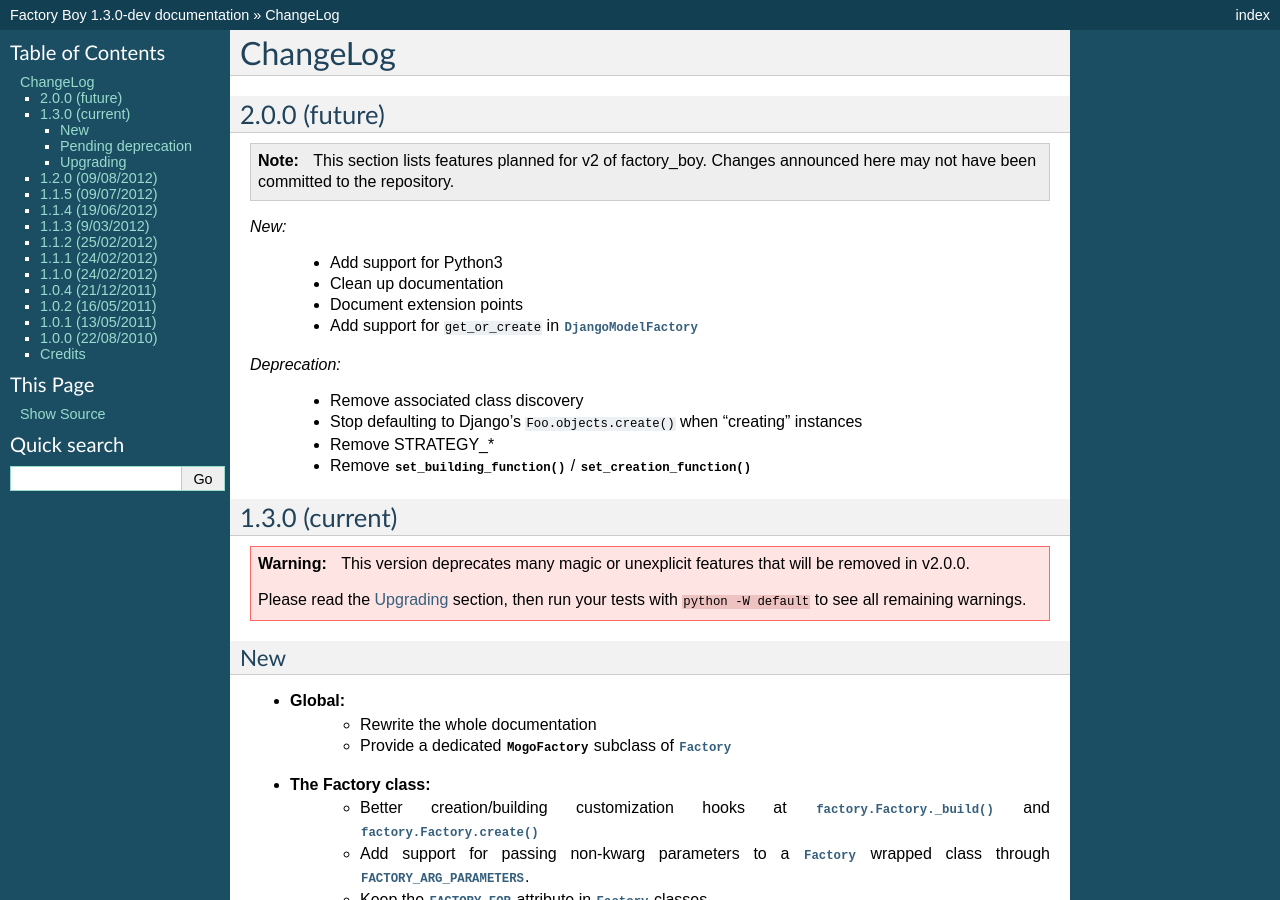
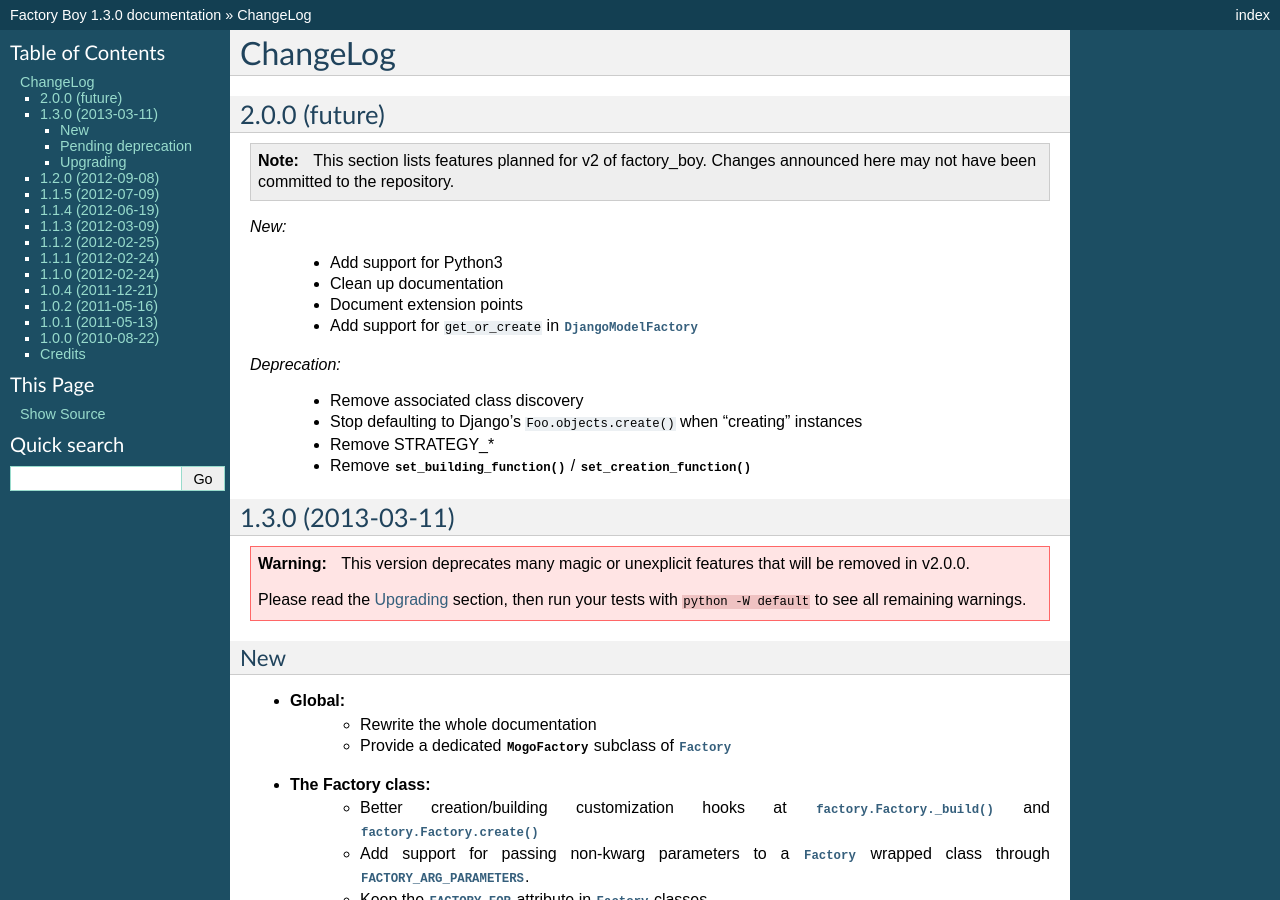
Before and after one commit to FactoryBoy/factory_boy, a Sphinx documentation site: the page built from docs/changelog.rst, in a window 1280 px wide and 900 px high. Built offline with Sphinx 7.4.7, drawn with Linux system fonts in a browser that asks for light colours; some of the changed text lies outside the part shown.

Commit message:
Version bump to 1.3.0
Signed-off-by: Raphaël Barrois <raphael.barrois@polyconseil.fr>

```diff
--- a/docs/changelog.rst
+++ b/docs/changelog.rst
@@ -21,8 +21,8 @@
     - Remove :meth:`~factory.Factory.set_building_function` / :meth:`~factory.Factory.set_creation_function`
 
 
-1.3.0 (current)
----------------
+1.3.0 (2013-03-11)
+------------------
 
 .. warning:: This version deprecates many magic or unexplicit features that will be
              removed in v2.0.0.
@@ -99,21 +99,21 @@
 
 
 
-1.2.0 (09/08/2012)
+1.2.0 (2012-09-08)
 ------------------
 
 *New:*
 
     - Add :class:`~factory.CircularSubFactory` to solve circular dependencies between factories
 
-1.1.5 (09/07/2012)
+1.1.5 (2012-07-09)
 ------------------
 
 *Bugfix:*
 
     - Fix :class:`~factory.PostGenerationDeclaration` and derived classes.
 
-1.1.4 (19/06/2012)
+1.1.4 (2012-06-19)
 ------------------
 
 *New:*
@@ -124,14 +124,14 @@
     - Introduce :class:`~factory.PostGeneration` and
       :class:`~factory.RelatedFactory`
 
-1.1.3 (9/03/2012)
------------------
+1.1.3 (2012-03-09)
+------------------
 
 *Bugfix:*
 
   - Fix packaging rules
 
-1.1.2 (25/02/2012)
+1.1.2 (2012-02-25)
 ------------------
 
 *New:*
@@ -140,14 +140,14 @@
   - Provide :func:`~factory.Factory.generate` and :func:`~factory.Factory.simple_generate`, that allow specifying the instantiation strategy directly.
     Also provides :func:`~factory.Factory.generate_batch` and :func:`~factory.Factory.simple_generate_batch`.
 
-1.1.1 (24/02/2012)
+1.1.1 (2012-02-24)
 ------------------
 
 *New:*
 
   - Add :func:`~factory.Factory.build_batch`, :func:`~factory.Factory.create_batch` and :func:`~factory.Factory.stub_batch`, to instantiate factories in batch
 
-1.1.0 (24/02/2012)
+1.1.0 (2012-02-24)
 ------------------
 
 *New:*
@@ -165,7 +165,7 @@
 
   - Auto-discovery of :attr:`~factory.Factory.FACTORY_FOR` based on class name is now deprecated
 
-1.0.4 (21/12/2011)
+1.0.4 (2011-12-21)
 ------------------
 
 *New:*
@@ -185,14 +185,14 @@
   - Share sequence counter between parent and subclasses
   - Fix :class:`~factory.SubFactory` / :class:`~factory.Sequence` interferences
 
-1.0.2 (16/05/2011)
+1.0.2 (2011-05-16)
 ------------------
 
 *New:*
 
   - Introduce :class:`~factory.SubFactory`
 
-1.0.1 (13/05/2011)
+1.0.1 (2011-05-13)
 ------------------
 
 *New:*
@@ -204,7 +204,7 @@
 
   - Fix concurrency between :class:`~factory.LazyAttribute` and :class:`~factory.Sequence`
 
-1.0.0 (22/08/2010)
+1.0.0 (2010-08-22)
 ------------------
 
 *New:*
--- a/factory/__init__.py
+++ b/factory/__init__.py
@@ -20,7 +20,7 @@
 # OUT OF OR IN CONNECTION WITH THE SOFTWARE OR THE USE OR OTHER DEALINGS IN
 # THE SOFTWARE.
 
-__version__ = '1.3.0-dev'
+__version__ = '1.3.0'
 __author__ = 'Raphaël Barrois <raphael.barrois+fboy@polytechnique.org>'
 
 from .base import (
```
